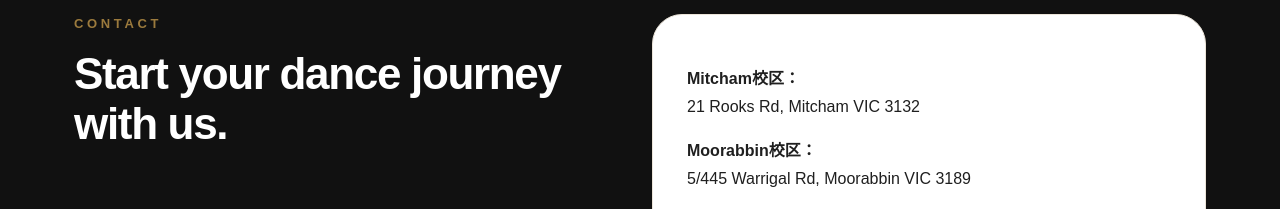
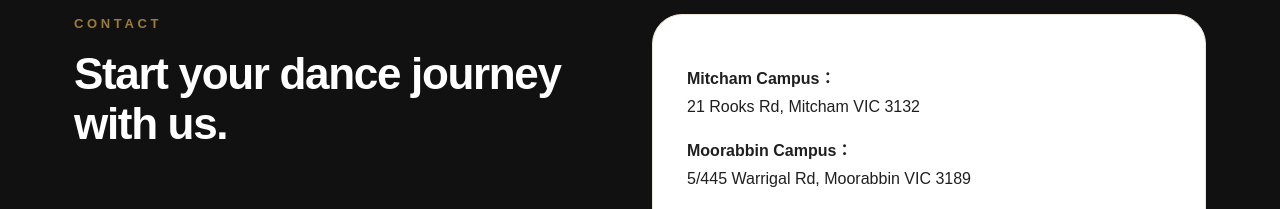
Before and after one commit to isaacdance2018-cmyk/saturn-art-dance-website, a Next.js app: page / in a window 1280 px wide. Shown: the part 1466-1675 px from the top of the page. Built offline with nearby package versions, Linux system fonts and the light colour scheme.

Commit message:
Update page.js

```diff
--- a/app/page.js
+++ b/app/page.js
@@ -75,8 +75,8 @@ export default function Home() {
             <h2>Start your dance journey with us.</h2>
           </div>
           <div className="contact-card">
-            <p><strong>Mitcham校区：</strong><br />21 Rooks Rd, Mitcham VIC 3132</p>
-            <p><strong>Moorabbin校区：</strong><br />5/445 Warrigal Rd, Moorabbin VIC 3189</p>
+            <p><strong>Mitcham Campus：</strong><br />21 Rooks Rd, Mitcham VIC 3132</p>
+            <p><strong>Moorabbin Campus：</strong><br />5/445 Warrigal Rd, Moorabbin VIC 3189</p>
             <p><strong>Email：</strong><br />saturndance2022@gmail.com</p>
           </div>
         </div>
```
